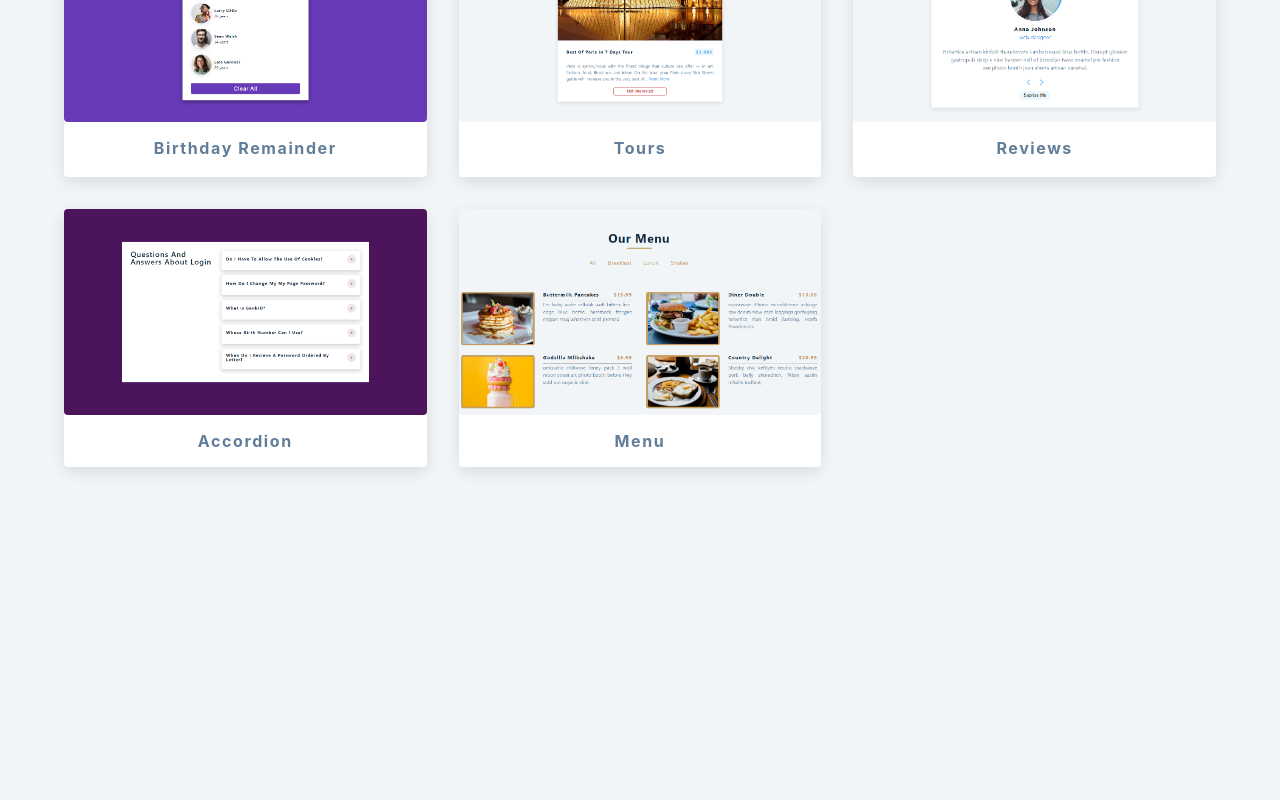
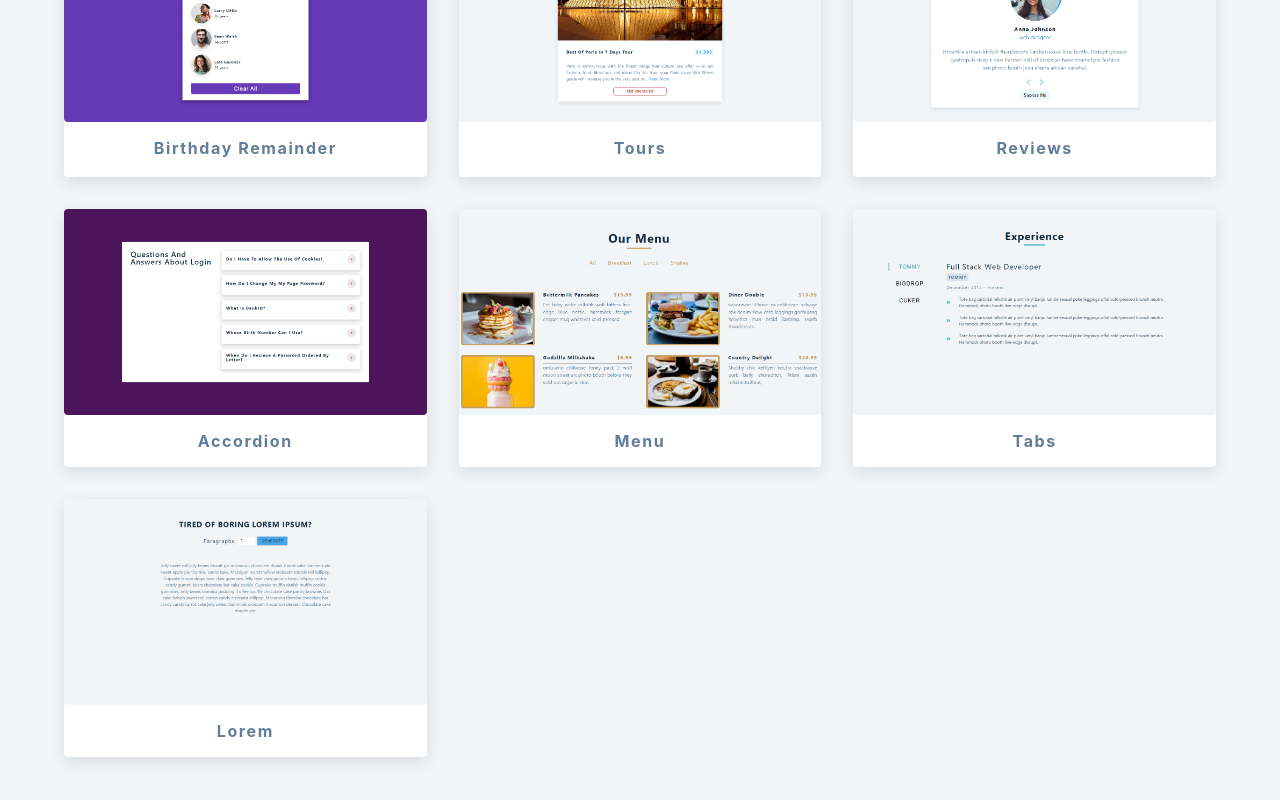
Before and after one commit to Sabamoradi/react-tamrin, a React (Create React App) app: page / in a window 1280 px wide. Shown: the part 682-1482 px from the top of the page. Before the commit the page ends 1197 px from the top, so only its background shows below. Built offline with nearby package versions, Linux system fonts and the light colour scheme.

Commit message:
add eighth project to menu

```diff
--- a/src/App.js
+++ b/src/App.js
@@ -5,10 +5,10 @@ import { BrowserRouter as Router, Route, Switch } from "react-router-dom";
 import BirthdayReminder from "./views/1-BirthdayReminder";
 import Tours from "./views/2-Tours";
 import Reviews from "./views/3-Reviews";
-import Accordion from "./views/4.Accordion/index";
-import Menu from "./views/5.Menu/index";
-// import Tabs from "./views/6.Tabs/index";
-// import Lorem from './views/8-lorem'
+import Accordion from "./views/4.Accordion";
+import Menu from "./views/5.Menu";
+import Tabs from "./views/6.Tabs";
+import Lorem from './views/8-lorem'
 // import Navbar from './views/11-navbar'
 function App() {
   return (
@@ -33,6 +33,12 @@ function App() {
           <Route path="/menu">
             <Menu />
           </Route>
+          <Route path="/tabs">
+            <Tabs />
+          </Route>
+          <Route path="/lorem">
+            <Lorem />
+          </Route>
         </Switch>
       </Router>
     </>
--- a/src/views/index.js
+++ b/src/views/index.js
@@ -21,14 +21,26 @@ const routerItem = [
   {
     route: "/accordion",
     title: "Accordion",
-    id: 3,
+    id: 4,
     src: require("./assets/image/pro4.png"),
   },
   {
     route: "/menu",
     title: "Menu",
-    id: 3,
+    id: 5,
     src: require("./assets/image/pro5.png"),
+  },
+  {
+    route: "/tabs",
+    title: "Tabs",
+    id: 6,
+    src: require("./assets/image/pro6.png"),
+  },
+  {
+    route: "/lorem",
+    title: "Lorem",
+    id: 6,
+    src: require("./assets/image/pro8.png"),
   },
 ];
 const Views = () => {
```
Also changed, not shown: src/views/assets/image/pro8.png (added).
